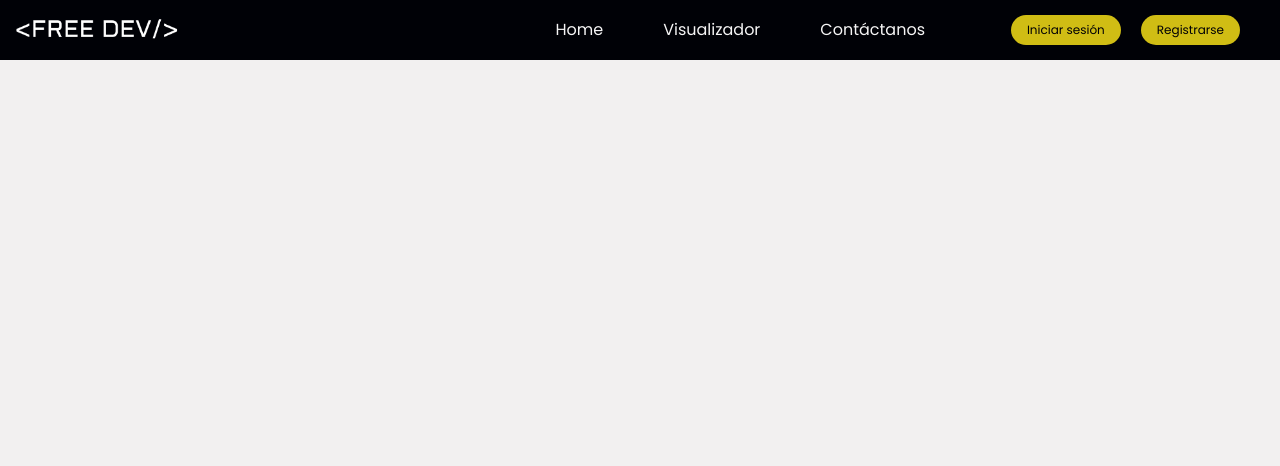
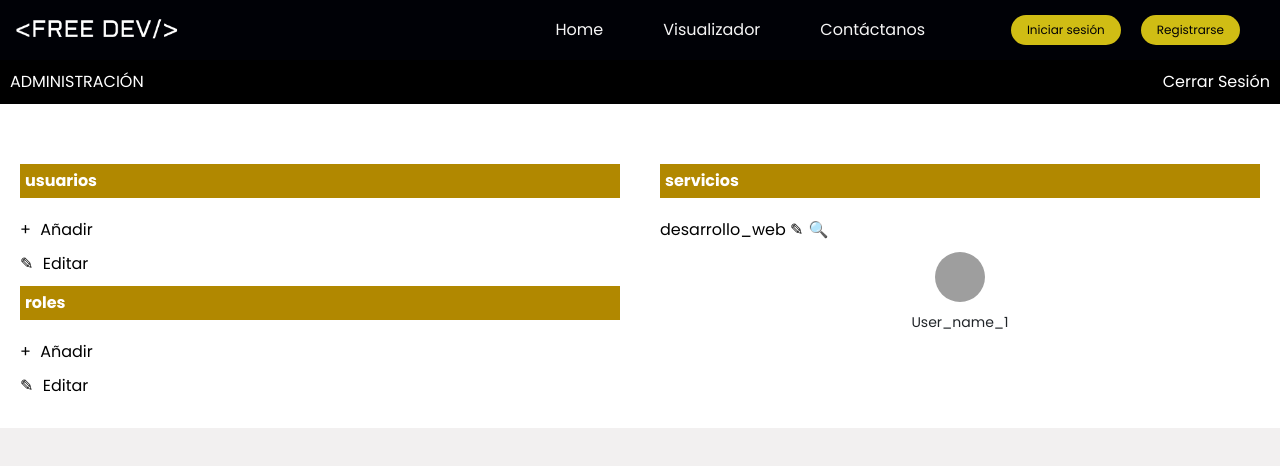
Before and after one commit to santialvarez0207/FreeDev, an Angular app in the folder Frontend/: page /administration in a window 1280 px wide. Before the commit this address led to /. Shown: the top 466 px of the page. Built offline with nearby package versions, Linux system fonts and the light colour scheme; grey boxes are pictures that could not be loaded.

Commit message:
Administration added

```diff
--- a/Frontend/src/app/app-routing.module.ts
+++ b/Frontend/src/app/app-routing.module.ts
@@ -6,6 +6,7 @@ import { LoginComponent } from './components/login/login.component';
 import { RegisterComponent } from './components/register/register.component';
 import { VisualizerComponent } from './components/visualizer/visualizer.component';
 import { ContactComponent } from './components/contact/contact.component';
+import { AdministrationComponent } from './components/administration/administration.component';
 
 const routes: Routes = [
   {path: '', component: HomeComponent},
@@ -14,6 +15,7 @@ const routes: Routes = [
   {path: 'register', component: RegisterComponent},
   {path: 'visualizer', component: VisualizerComponent},
   {path: 'contact', component: ContactComponent},
+  {path: 'administration', component: AdministrationComponent},
 ];
 @NgModule({
   imports: [RouterModule.forRoot(routes)],
--- /dev/null
+++ b/Frontend/src/app/components/administration/administration.component.css
@@ -0,0 +1,73 @@
+/* administration.components.css */
+
+body {
+  font-family: Arial, sans-serif;
+  margin: 0;
+}
+
+.banner {
+  background-color: black;
+  color: white;
+  padding: 10px;
+  display: flex;
+  justify-content: space-between;
+  align-items: center;
+}
+
+.title {
+  text-transform: uppercase;
+}
+
+.logout a {
+  text-decoration: none;
+  color: white;
+}
+
+.main {
+  display: flex;
+  margin-top: 40px;
+}
+
+.left-frame, .right-frame {
+  flex: 1;
+  padding: 20px;
+}
+
+.left-frame .banner, .right-frame .banner {
+  background-color: #b18800;
+  color: white;
+  font-weight: bold;
+  text-transform: lowercase;
+  padding: 5px;
+}
+
+.content {
+  margin-top: 20px;
+}
+
+.link {
+  color: black;
+  text-decoration: none;
+  display: block;
+  margin-bottom: 10px;
+}
+
+.icon {
+  margin-right: 5px;
+}
+
+.right-frame .profile {
+  text-align: center;
+  margin-top: auto;
+}
+
+.right-frame .profile img {
+  width: 50px;
+  height: 50px;
+  border-radius: 50%;
+  margin-bottom: 10px;
+}
+
+.username {
+  font-size: 14px;
+}
--- /dev/null
+++ b/Frontend/src/app/components/administration/administration.component.html
@@ -0,0 +1,39 @@
+<!DOCTYPE html>
+<html lang="en">
+<head>
+  <meta charset="UTF-8">
+  <meta name="viewport" content="width=device-width, initial-scale=1.0">
+  <link rel="stylesheet" href="administration.component.css">
+  <title>Administración</title>
+</head>
+<body>
+<div class="banner">
+  <div class="title">Administración</div>
+  <div class="logout"><a href="#">Cerrar Sesión</a></div>
+</div>
+<div class="main">
+  <div class="left-frame">
+    <div class="banner">Usuarios</div>
+    <div class="content">
+      <a href="#" class="link"><span class="icon">+</span> Añadir</a>
+      <a href="#" class="link"><span class="icon">✎</span> Editar</a>
+    </div>
+    <div class="banner">Roles</div>
+    <div class="content">
+      <a href="#" class="link"><span class="icon">+</span> Añadir</a>
+      <a href="#" class="link"><span class="icon">✎</span> Editar</a>
+    </div>
+  </div>
+  <div class="right-frame">
+    <div class="banner">Servicios</div>
+    <div class="content">
+      <a href="#" class="link">desarrollo_web <span class="icon">✎</span><span class="icon">🔍</span></a>
+    </div>
+    <div class="profile">
+      <img src="user_profile_icon.png" alt="User Profile Icon">
+      <div class="username">User_name_1</div>
+    </div>
+  </div>
+</div>
+</body>
+</html>
```
Also changed, not shown: Frontend/src/app/components/administration/administration.component.ts (added, +10 -0 lines), 1 other file (tests, documents, lock files or other folders).
